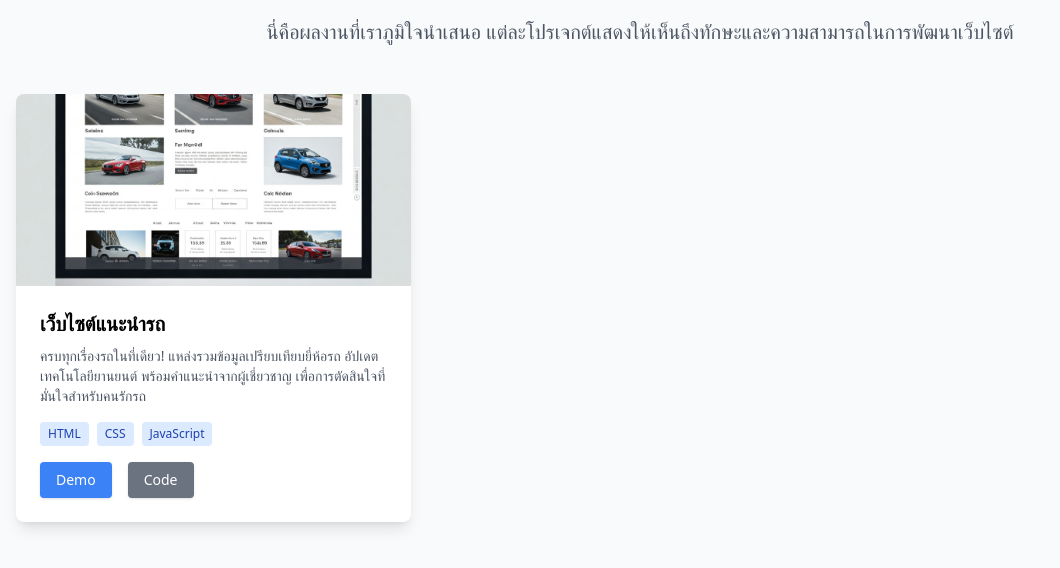
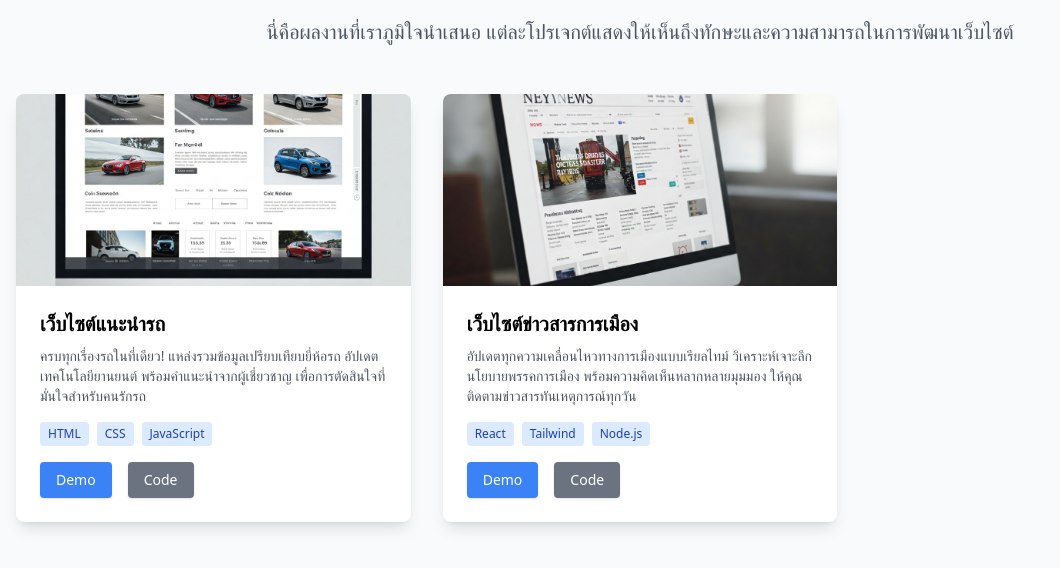
Before and after one commit to 66160015/Portfolio-website, a website: page src/components/projects/index.html in a window 1280 px wide. Shown: the part 94-662 px from the top of the page, without its empty margins (0-1060 px from the left). Drawn offline with nearby package versions, Linux system fonts and the light colour scheme.

Commit message:
เพิ่มโครงสร้าง Projects 2

```diff
--- a/src/components/projects/index.html
+++ b/src/components/projects/index.html
@@ -37,3 +37,23 @@
             </div>
           </div>
         </div>
+
+        <!-- Project 2 -->
+      <div class="bg-white shadow-lg rounded-lg overflow-hidden hover:shadow-xl transform hover:scale-105 transition-transform duration-300">
+        <img src="images/Project2.jpg" alt="Project 2" class="w-full h-48 object-cover">
+        <div class="p-6">
+          <h3 class="text-xl font-bold mb-2">เว็บไซต์ข่าวสารการเมือง</h3>
+          <p class="text-gray-600 text-sm mb-4">
+            อัปเดตทุกความเคลื่อนไหวทางการเมืองแบบเรียลไทม์ วิเคราะห์เจาะลึกนโยบายพรรคการเมือง พร้อมความคิดเห็นหลากหลายมุมมอง ให้คุณติดตามข่าวสารทันเหตุการณ์ทุกวัน
+          </p>
+          <div class="flex flex-wrap gap-2 mb-4">
+            <span class="bg-blue-100 text-blue-800 text-xs px-2 py-1 rounded">React</span>
+            <span class="bg-blue-100 text-blue-800 text-xs px-2 py-1 rounded">Tailwind</span>
+            <span class="bg-blue-100 text-blue-800 text-xs px-2 py-1 rounded">Node.js</span>
+          </div>
+          <div class="flex gap-4">
+            <a href="#" class="bg-blue-500 text-white text-sm px-4 py-2 rounded shadow hover:bg-blue-600">Demo</a>
+            <a href="#" class="bg-gray-500 text-white text-sm px-4 py-2 rounded shadow hover:bg-gray-600">Code</a>
+          </div>
+        </div>
+      </div>
```
